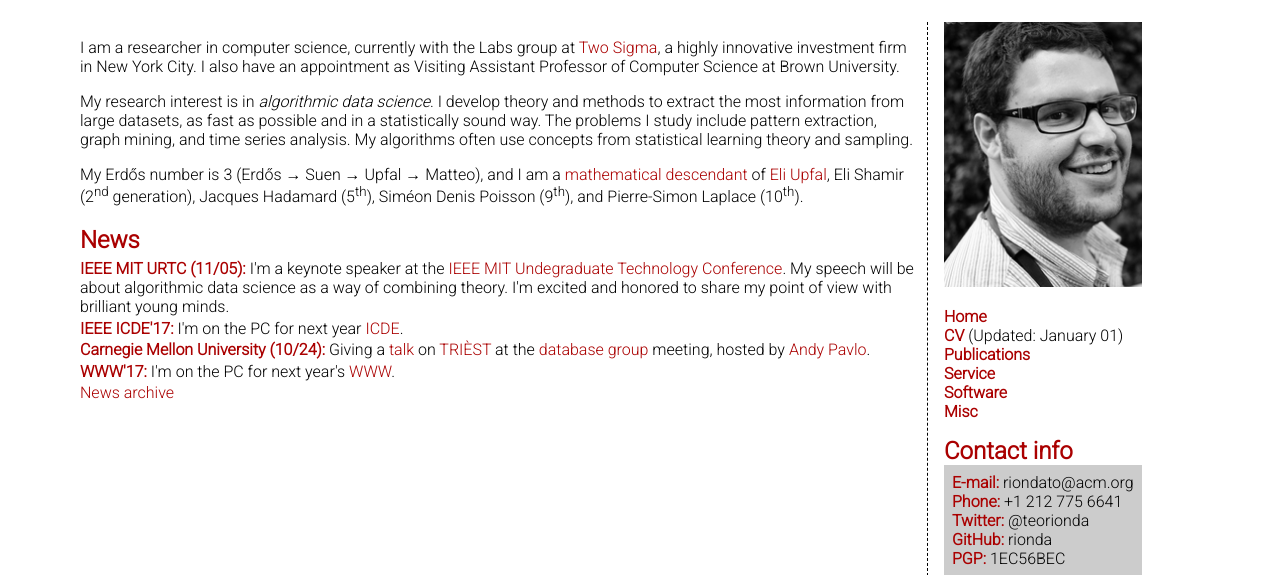
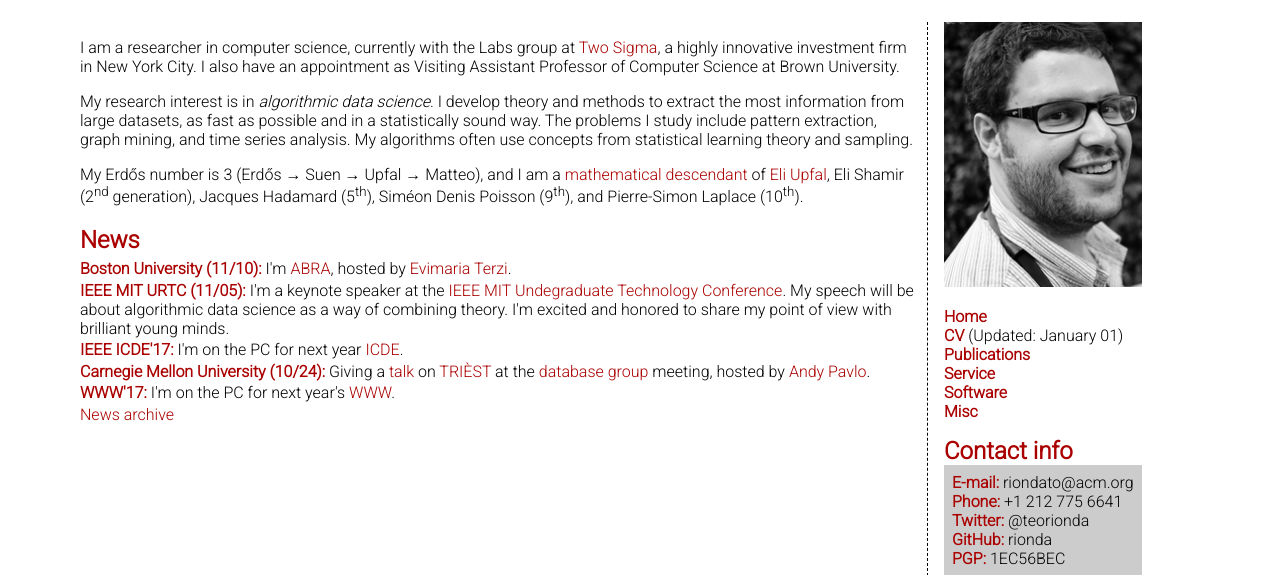
Before and after one commit to rionda/rionda.to, a PHP site: page / in a window 1280 px wide. Shown: the part 59-634 px from the top of the page. Run offline with PHP 8.4, Linux system fonts and the light colour scheme.

Commit message:
Add news of talk at BU.

```diff
--- a/index.php
+++ b/index.php
@@ -21,6 +21,10 @@ develop
 				Pierre-Simon Laplace (10<sup>th</sup>).</p>
 				<h2>News</h2>
 				<ul>
+					<li><strong>Boston University (11/10):</strong> I'm <a
+					talking about <a href="papers/RiondatoUpfal-ABRA-ext.pdf">ABRA</a>,
+					hosted by <a href="http://www.cs.bu.edu/~evimaria/">Evimaria
+					Terzi</a>.
 					<li><strong>IEEE MIT URTC (11/05):</strong> I'm a keynote speaker at
 					the <a href="http://ieee.scripts.mit.edu/conference/index.php">IEEE
 					MIT Undegraduate Technology Conference</a>. My speech will be about
```
